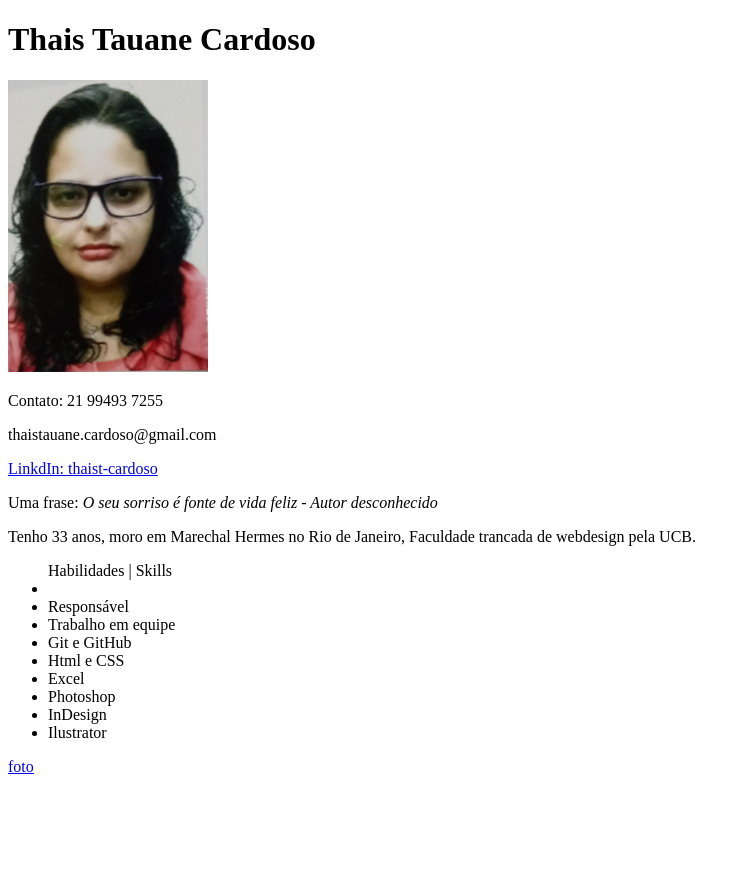
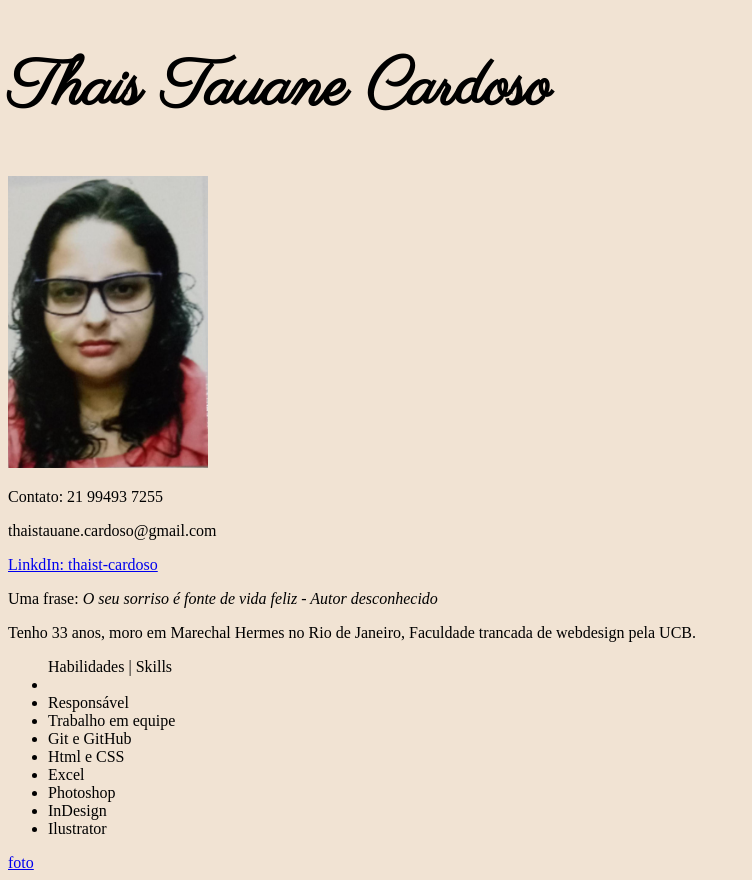
Before and after one commit to thaistcardoso/potifolio_trybe, a plain HTML site: page index.html in a window 1280 px wide. Shown: the whole page, without its empty margins (0-752 px from the left). Before the commit the page ends 800 px from the top, so only its background shows below. Drawn offline with Linux system fonts and the light colour scheme.

Commit message:
adicionado fundo e fonte cursiva no h1

```diff
--- a/index.html
+++ b/index.html
@@ -4,7 +4,24 @@
     <meta charset="UTF-8">
     <meta http-equiv="X-UA-Compatible" content="IE=edge">
     <meta name="viewport" content="width=device-width, initial-scale=1.0">
+
+    <!-- font google -->
+    <link rel="preconnect" href="https://fonts.googleapis.com">
+    <link rel="preconnect" href="https://fonts.gstatic.com" crossorigin>
+    <link href="https://fonts.googleapis.com/css2?family=Parisienne&display=swap" rel="stylesheet">
+
     <title> Portifólio Thais Cardoso</title>
+
+    <style>
+    body{
+        background-color: #f1e3d3;
+    }
+    h1{
+        font-family: 'Parisienne', cursive;
+        font-size: 65px;
+    }
+
+    </style>
 
 </head>
 <body>
```
